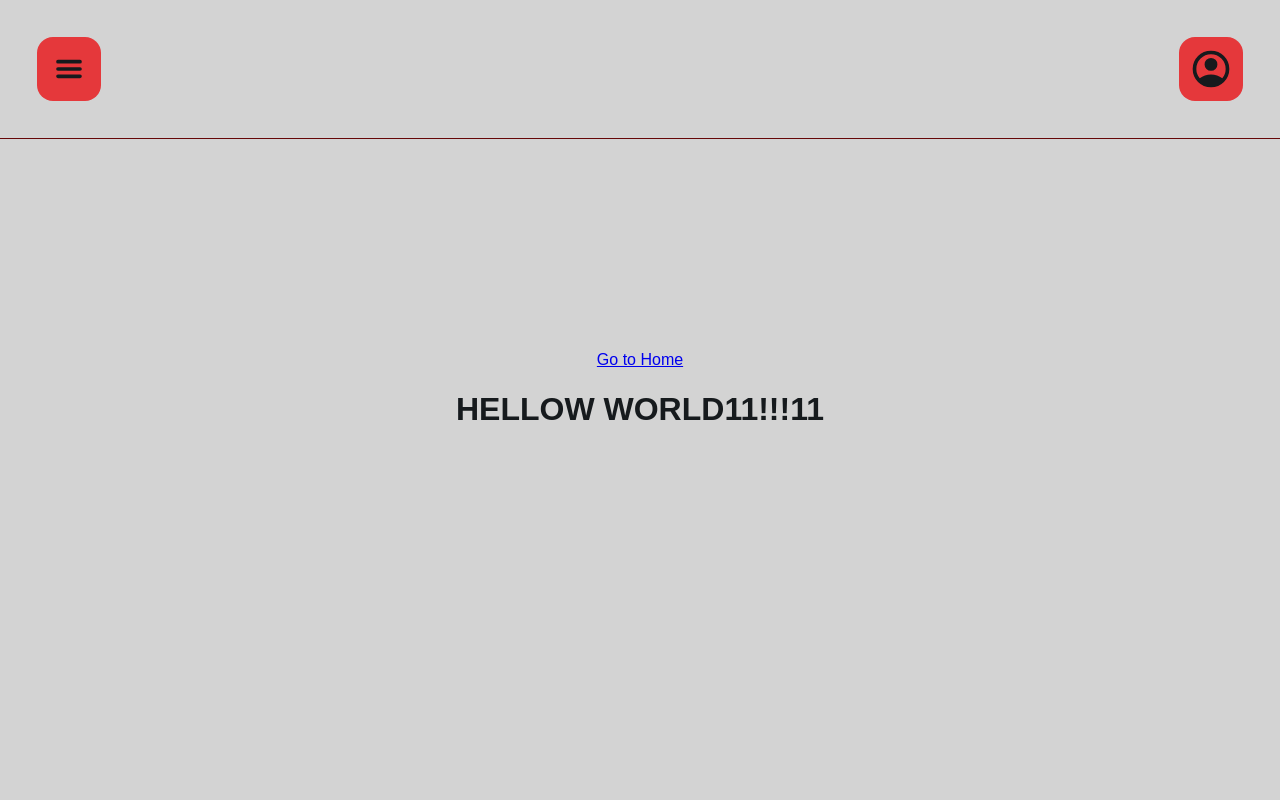
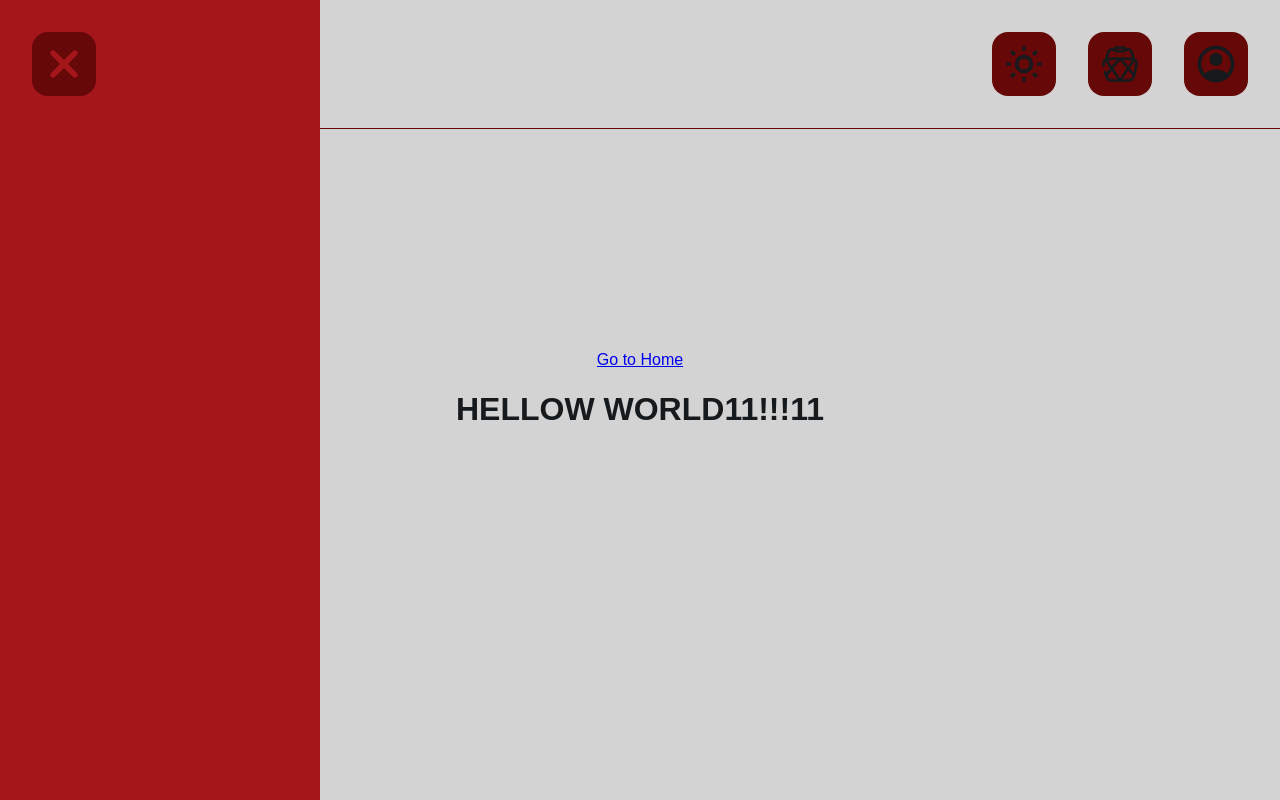
Before and after one commit to JaxPlus/ProjectFlash, a Vue app in the folder ui/: page / in a window 1280 px wide. Both pictures are taken after a click on the button 68 px from the left and 68 px from the top of the page. Built offline with nearby package versions, Linux system fonts and the light colour scheme.

Commit message:
feat: added menu

```diff
--- a/ui/src/App.vue
+++ b/ui/src/App.vue
@@ -1,5 +1,4 @@
 <script setup lang="ts">
-import HelloWorld from './components/HelloWorld.vue'
 import Navbar from "./components/Navbar.vue";
 </script>
 
--- a/ui/src/components/HelloWorld.vue
+++ b/ui/src/components/HelloWorld.vue
@@ -1,9 +1,4 @@
 <script setup lang="ts">
-import { ref } from 'vue'
-
-defineProps<{ msg: string }>()
-
-const count = ref(0)
 </script>
 
 <template>
@@ -11,7 +6,4 @@ const count = ref(0)
 </template>
 
 <style scoped>
-.read-the-docs {
-  color: #888;
-}
 </style>
--- a/ui/src/components/IconButton.vue
+++ b/ui/src/components/IconButton.vue
@@ -11,11 +11,11 @@
 
 <style scoped>
     div {
-        background-color: var(--secondary-color);
+        background-color: var(--primary-color);
         width: 4rem;
         height: 4rem;
         border-radius: 1rem;
-        margin: 2.3rem;
+        margin: 2rem;
     }
 
     button {
--- /dev/null
+++ b/ui/src/components/Menu.vue
@@ -0,0 +1,23 @@
+<script setup lang="ts">
+import IconButton from "./IconButton.vue";
+</script>
+
+<template>
+    <div class="menu">
+        <IconButton @click="$emit('closeMenu')">
+            <svg xmlns="http://www.w3.org/2000/svg" width="0.75em" height="1em" viewBox="0 0 384 512"><path fill="#A4161A" d="M342.6 150.6c12.5-12.5 12.5-32.8 0-45.3s-32.8-12.5-45.3 0L192 210.7L86.6 105.4c-12.5-12.5-32.8-12.5-45.3 0s-12.5 32.8 0 45.3L146.7 256L41.4 361.4c-12.5 12.5-12.5 32.8 0 45.3s32.8 12.5 45.3 0L192 301.3l105.4 105.3c12.5 12.5 32.8 12.5 45.3 0s12.5-32.8 0-45.3L237.3 256z"/></svg>
+        </IconButton>
+    </div>
+</template>
+
+<style scoped>
+.menu {
+    position: fixed;
+    width: 25vw;
+    height: 100vh;
+    top: 0;
+    left: 0;
+    display: flex;
+    background-color: var(--secondary-color);
+}
+</style>
--- a/ui/src/components/Navbar.vue
+++ b/ui/src/components/Navbar.vue
@@ -1,16 +1,30 @@
 <script setup lang="ts">
 import IconButton from "./IconButton.vue";
+import Menu from "./Menu.vue";
+import {ref} from "vue";
+
+const isMenu = ref(false);
 </script>
 
 <template>
     <nav>
-        <IconButton>
+        <IconButton @click="isMenu = true">
             <svg xmlns="http://www.w3.org/2000/svg" width="1em" height="1em" viewBox="0 0 24 24"><path fill="none" stroke="#161A1D" stroke-linecap="round" stroke-linejoin="round" stroke-width="2" d="M6 8h12M6 12h12M6 16h12"/></svg>
         </IconButton>
-        <IconButton>
-            <svg xmlns="http://www.w3.org/2000/svg" width="1em" height="1em" viewBox="0 0 24 24"><path fill="#161A1D" d="M5.85 17.1q1.275-.975 2.85-1.537T12 15t3.3.563t2.85 1.537q.875-1.025 1.363-2.325T20 12q0-3.325-2.337-5.663T12 4T6.337 6.338T4 12q0 1.475.488 2.775T5.85 17.1M12 13q-1.475 0-2.488-1.012T8.5 9.5t1.013-2.488T12 6t2.488 1.013T15.5 9.5t-1.012 2.488T12 13m0 9q-2.075 0-3.9-.788t-3.175-2.137T2.788 15.9T2 12t.788-3.9t2.137-3.175T8.1 2.788T12 2t3.9.788t3.175 2.137T21.213 8.1T22 12t-.788 3.9t-2.137 3.175t-3.175 2.138T12 22"/></svg>
-        </IconButton>
+        <div class="btn-nav-group">
+            <IconButton>
+                <svg xmlns="http://www.w3.org/2000/svg" width="1em" height="1em" viewBox="0 0 24 24"><g fill="none" stroke="#161a1d" stroke-width="2"><circle cx="12" cy="12" r="4" stroke-linejoin="round"/><path stroke-linecap="round" d="M20 12h1M3 12h1m8 8v1m0-18v1m5.657 13.657l.707.707M5.636 5.636l.707.707m0 11.314l-.707.707M18.364 5.636l-.707.707"/></g></svg>
+            </IconButton>
+            <IconButton>
+                <svg xmlns="http://www.w3.org/2000/svg" width="1em" height="1em" viewBox="0 0 24 24"><g fill="none" stroke="#161a1d" stroke-width="1.5"><path d="m19.5 9.5l-.71-2.605c-.274-1.005-.411-1.507-.692-1.886A2.5 2.5 0 0 0 17 4.172C16.56 4 16.04 4 15 4M4.5 9.5l.71-2.605c.274-1.005.411-1.507.692-1.886A2.5 2.5 0 0 1 7 4.172C7.44 4 7.96 4 9 4"/><path d="M9 4a1 1 0 0 1 1-1h4a1 1 0 1 1 0 2h-4a1 1 0 0 1-1-1Z"/><path stroke-linecap="round" stroke-linejoin="round" d="M4.5 18L12 9m7.5 9l-7-8.5m-8 .5L12 21l7.5-11"/><path stroke-linecap="round" d="M3.864 16.455c.546 2.183.819 3.274 1.632 3.91C6.31 21 7.435 21 9.685 21h4.63c2.25 0 3.375 0 4.19-.635c.813-.636 1.086-1.727 1.631-3.91c.858-3.432 1.287-5.147.387-6.301C19.622 9 17.853 9 14.316 9H9.685c-3.538 0-5.306 0-6.207 1.154c-.529.677-.6 1.548-.394 2.846"/></g></svg>
+            </IconButton>
+            <IconButton>
+                <svg xmlns="http://www.w3.org/2000/svg" width="1em" height="1em" viewBox="0 0 24 24"><path fill="#161A1D" d="M5.85 17.1q1.275-.975 2.85-1.537T12 15t3.3.563t2.85 1.537q.875-1.025 1.363-2.325T20 12q0-3.325-2.337-5.663T12 4T6.337 6.338T4 12q0 1.475.488 2.775T5.85 17.1M12 13q-1.475 0-2.488-1.012T8.5 9.5t1.013-2.488T12 6t2.488 1.013T15.5 9.5t-1.012 2.488T12 13m0 9q-2.075 0-3.9-.788t-3.175-2.137T2.788 15.9T2 12t.788-3.9t2.137-3.175T8.1 2.788T12 2t3.9.788t3.175 2.137T21.213 8.1T22 12t-.788 3.9t-2.137 3.175t-3.175 2.138T12 22"/></svg>
+            </IconButton>
+        </div>
     </nav>
+
+    <Menu v-if="isMenu" @closeMenu="isMenu = false"/>
 </template>
 
 <style scoped>
@@ -24,4 +38,12 @@ import IconButton from "./IconButton.vue";
         justify-content: space-between;
         border-bottom: var(--primary-color) 1px solid;
     }
+
+    .btn-nav-group {
+        display: flex;
+    }
+
+    .btn-nav-group div {
+        margin-left: 0;
+    }
 </style>
--- a/ui/src/style.css
+++ b/ui/src/style.css
@@ -4,7 +4,8 @@
   --text-color: #D3D3D3;
   --background-color: #161A1D;
   --primary-color: #660708;
-  --secondary-color: #E5383B;
+  --secondary-color: #A4161A;
+  --tertiary-color: #D3D3D3;
 
   color-scheme: light dark;
   color: var(--text-color);
```
